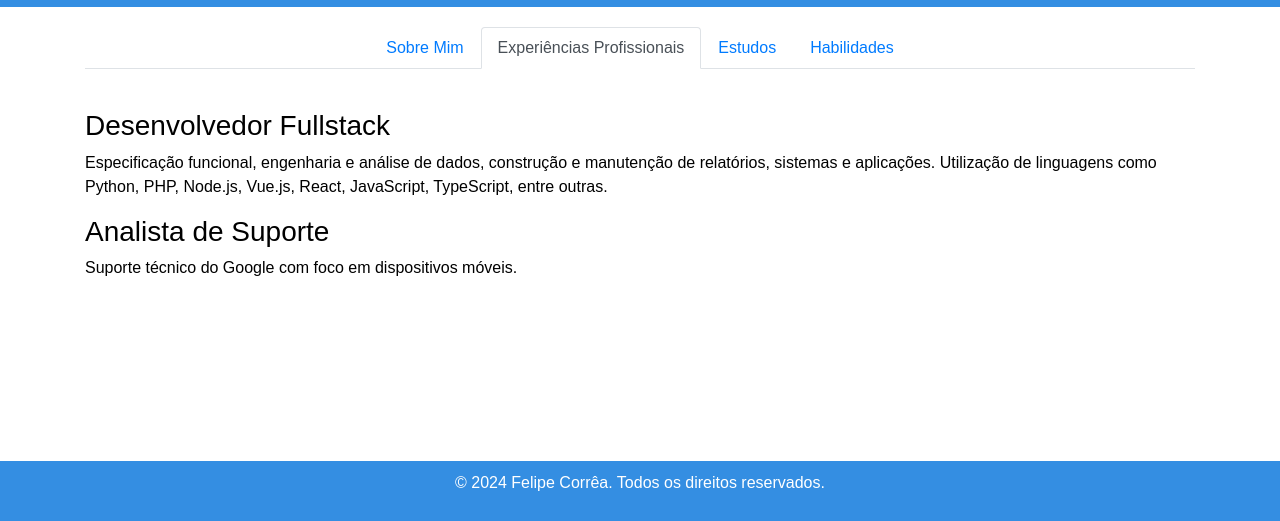
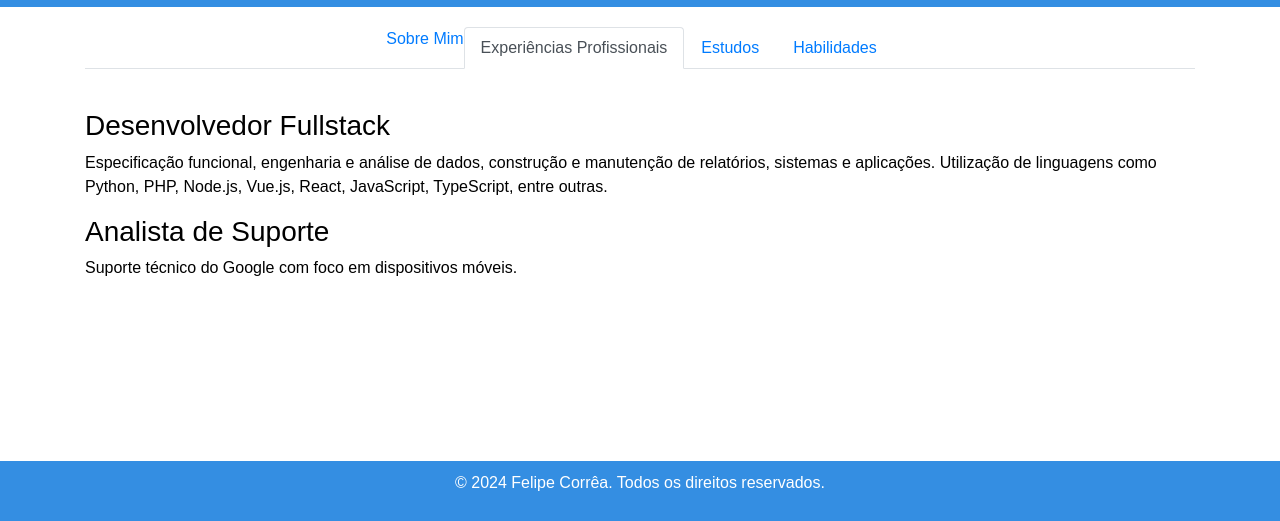
Before and after one commit to correalipe/MeuCurriculo, a plain HTML site: page index.html in a window 1280 px wide. Shown: the part 279-800 px from the top of the page. Drawn offline with nearby package versions, Linux system fonts and the light colour scheme.

Commit message:
Update index.html

```diff
--- a/index.html
+++ b/index.html
@@ -42,7 +42,7 @@
   <main class="container">
     <ul class="nav nav-tabs" id="myTab" role="tablist">
       <li class="nav-item">
-        <a class="nav-link" id="about-me-tab" data-toggle="tab" href="#about-me" role="tab" aria-controls="about-me" aria-selected="false">Sobre Mim</a>
+        <a class="tab-pane fade show active" id="about-me-tab" data-toggle="tab" href="#about-me" role="tab" aria-controls="about-me" aria-selected="false">Sobre Mim</a>
       </li>
       <li class="nav-item">
         <a class="nav-link active" id="experience-tab" data-toggle="tab" href="#experience" role="tab" aria-controls="experience" aria-selected="true">Experiências Profissionais</a>
```
